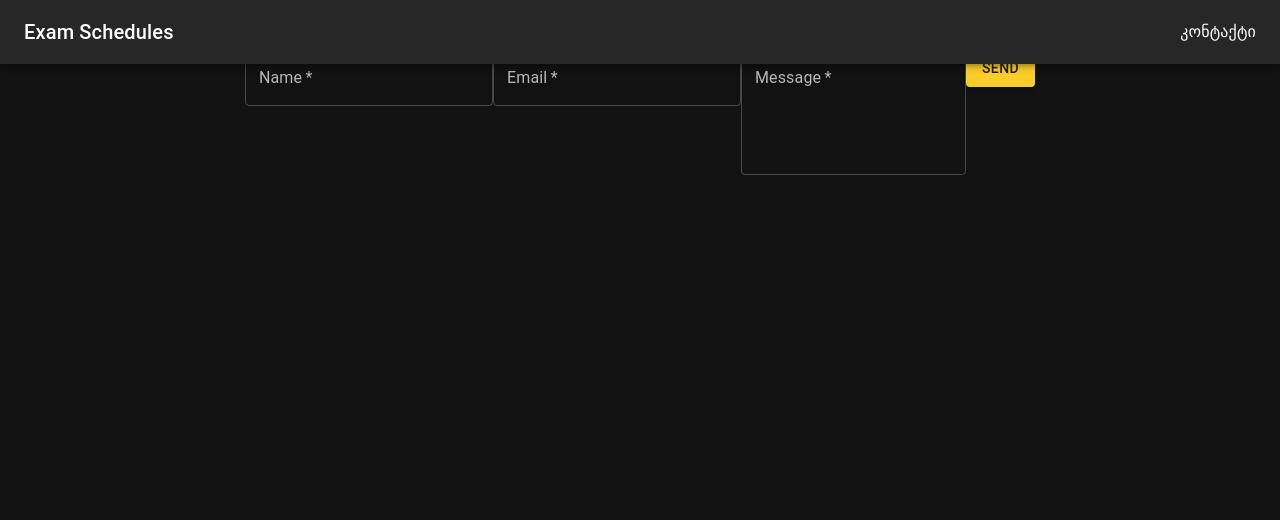
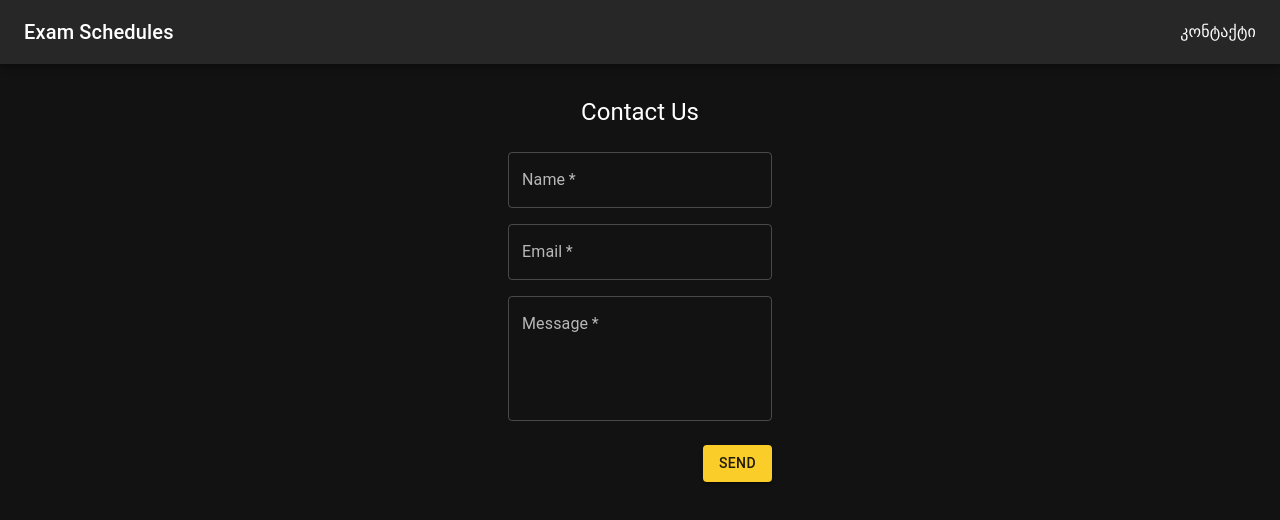
Before and after one commit to GeeOrrGee/exam-schedules-front, a React (Create React App) app: page /contact in a window 1280 px wide. Shown: the top 520 px of the page. Built offline with nearby package versions, Linux system fonts and the light colour scheme; no server answers; the HTML template or start-up script is replaced by a standard one.

Commit message:
Change style and add alert when message sent

```diff
--- a/src/components/Contact.tsx
+++ b/src/components/Contact.tsx
@@ -1,5 +1,39 @@
 import React, {useState} from "react";
-import {Button, TextField} from "@mui/material";
+import {Button, TextField, Typography} from "@mui/material";
+
+interface Styles {
+    [key: string]: React.CSSProperties;
+}
+
+const styles: Styles = {
+
+    root: {
+        display: "flex",
+        flexDirection: "column",
+        alignItems: "center",
+        marginTop: "30px"
+    },
+    form: {
+        display: "flex",
+        flexDirection: "column",
+        alignItems: "center",
+        padding: "16px",
+        //border: "1px solid #3f51b5",
+        borderRadius: "4px",
+        maxWidth: "500px",
+    },
+    input: {
+        margin: "8px",
+        width: "100%",
+    },
+    button: {
+        marginTop: "16px",
+        alignSelf: "flex-end",
+    },
+    title: {
+        marginBottom: "16px",
+    },
+};
 
 function Contact() {
 
@@ -12,48 +46,74 @@ function Contact() {
     const handleSubmit = async (e: any) => {
         e.preventDefault();
 
-        await fetch("http://localhost:3636/send-email", {
+        const response = await fetch("http://localhost:3636/send-email", {
             method: "POST",
             body: JSON.stringify(formData),
             headers: {
                 "Content-Type": "application/json",
             },
+        })
+
+        if (response.status == 200) {
+            alert("Your message was sent successfully!");
+            setFormData({
+                name: "",
+                email: "",
+                message: "",
             });
+        } else {
+            alert(
+                "Sorry, there was an error sending your message. Please try again."
+            );
+        }
+    };
 
+    const handleChange = (event: React.ChangeEvent<HTMLInputElement>) => {
+        setFormData({ ...formData, [event.target.name]: event.target.value });
     };
 
     return (
-        <form onSubmit={handleSubmit}>
+        <div style={styles.root}>
+            <form style={styles.form} onSubmit={handleSubmit}>
+                <Typography variant="h5" style={styles.title}>
+                    Contact Us
+                </Typography>
                 <TextField
                     label="Name"
-                variant="outlined"
+                    name="name"
                     value={formData.name}
-                onChange={(e) => setFormData({...formData, name: e.target.value})}
+                    onChange={handleChange}
+                    style={styles.input}
                     required
                 />
                 <TextField
                     label="Email"
-                variant="outlined"
-                type="email"
+                    name="email"
                     value={formData.email}
-                onChange={(e) => setFormData({...formData, email: e.target.value})}
+                    onChange={handleChange}
+                    style={styles.input}
                     required
                 />
                 <TextField
                     label="Message"
-                variant="outlined"
+                    name="message"
+                    value={formData.message}
+                    onChange={handleChange}
                     multiline
                     rows={4}
-                value={formData.message}
-                onChange={(e) =>
-                    setFormData({...formData, message: e.target.value})
-                }
+                    style={styles.input}
                     required
                 />
-            <Button variant="contained" color="primary" type="submit">
+                <Button
+                    type="submit"
+                    variant="contained"
+                    color="primary"
+                    style={styles.button}
+                >
                     Send
                 </Button>
             </form>
+        </div>
     );
 }
 
```
Lines whose indentation alone changed are shown as unchanged.
